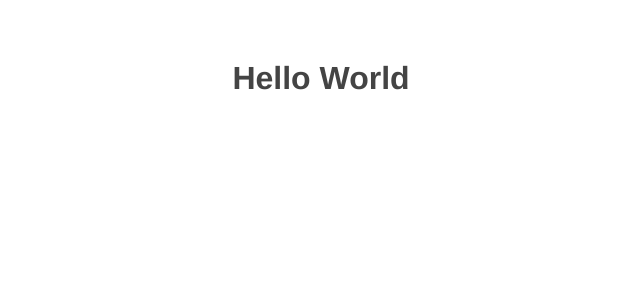
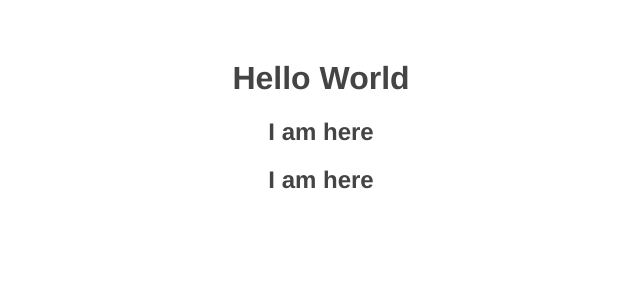
Before and after one commit to Lu-Smith/vue_reaction_timer, a Vue app: page / in a window 1280 px wide. Shown: the top 300 px of the page, without its empty margins (319-959 px from the left). Built offline with nearby package versions, Linux system fonts and the light colour scheme.

Commit message:
Created Block.vue and Results.vue

```diff
--- a/src/App.vue
+++ b/src/App.vue
@@ -1,12 +1,18 @@
 <template>
 <h1>Hello World</h1>
+<Block />
+<Results />
 </template>
 
 <script>
+import Block from './components/Block.vue'
+import Results from './components/Results.vue'
 
 export default {
   name: 'App',
   components: {
+    Block,
+    Results
   }
 }
 </script>
--- /dev/null
+++ b/src/components/Block.vue
@@ -0,0 +1,3 @@
+<template>
+    <h2>I am here</h2>
+</template>
--- /dev/null
+++ b/src/components/Results.vue
@@ -0,0 +1,3 @@
+<template>
+    <h2>I am here</h2>
+</template>
```
